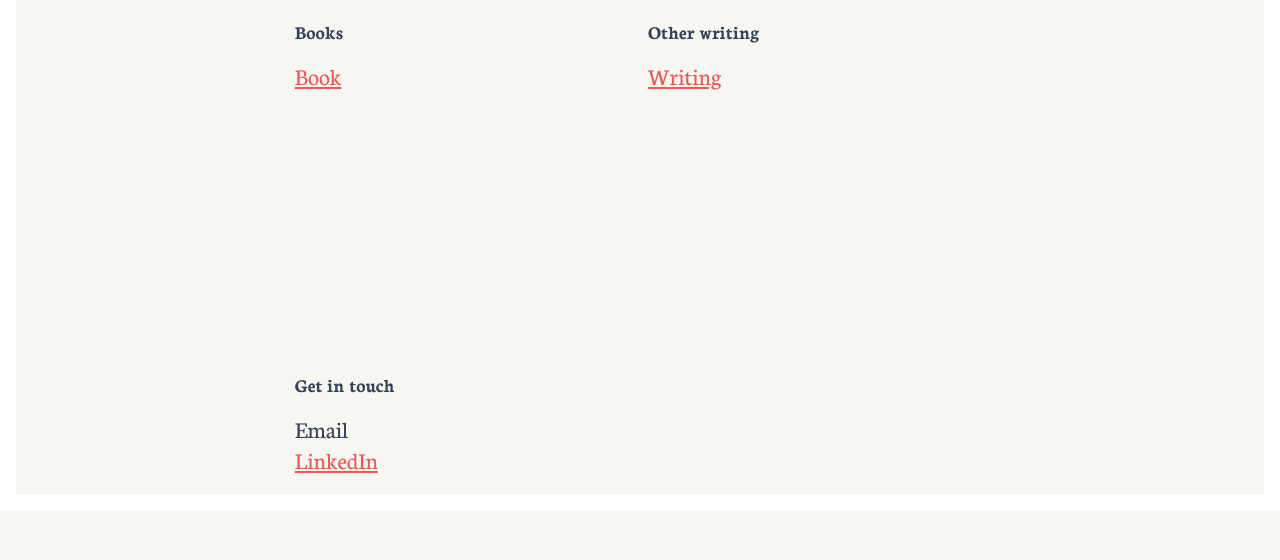
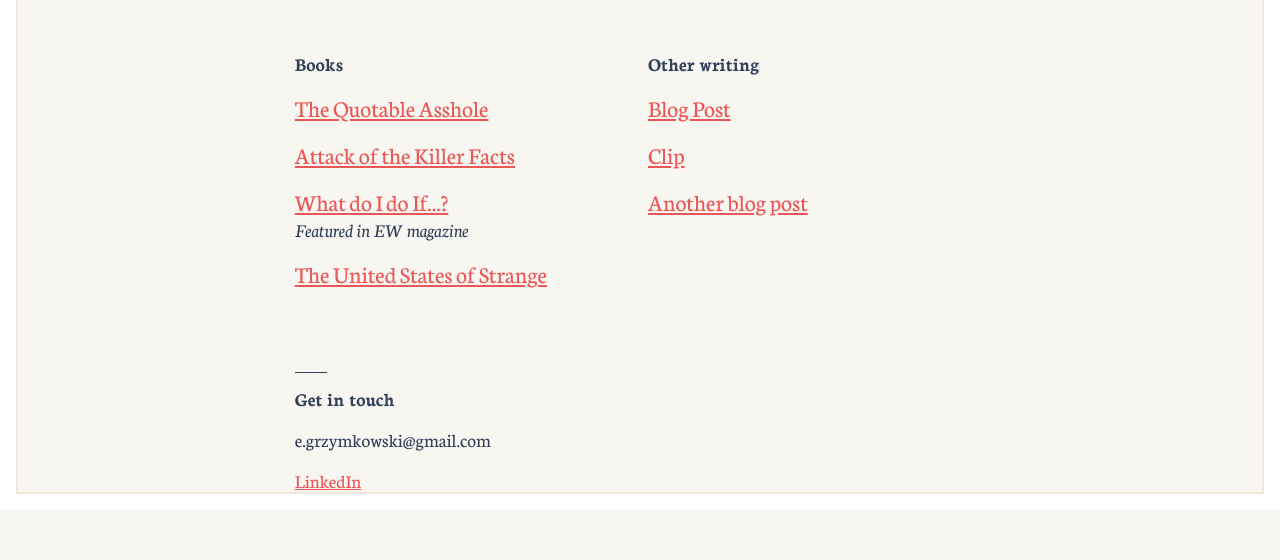
Before and after one commit to enatario/snowf, an Eleventy site: page src/index.njk in a window 1280 px wide. Shown: the part 290-850 px from the top of the page. Before the commit the page ends 800 px from the top, so only its background shows below. Built offline with nearby package versions, Linux system fonts and the light colour scheme; Eleventy itself is replaced by a stand-in of ours; files that its build step writes are made by us from their sources.

Commit message:
final designs

```diff
--- /dev/null
+++ b/src/_data/works.json
@@ -0,0 +1,43 @@
+{
+  "work": [
+    {
+      "hed": "Books",
+      "items": [
+        {
+          "title": "The Quotable Asshole",
+          "link": "https://google.com"
+        },
+        {
+          "title": "Attack of the Killer Facts",
+          "link": "https://google.com"
+        },
+        {
+          "title": "What do I do If...?",
+          "link": "https://google.com",
+          "note": "Featured in EW magazine"
+        },
+        {
+          "title": "The United States of Strange",
+          "link": "https://google.com"
+        }
+      ]
+    },
+    {
+      "hed": "Other writing",
+      "items": [
+        {
+          "title": "Blog Post",
+          "link": "https://google.com"
+        },
+        {
+          "title": "Clip",
+          "link": "https://google.com"
+        },
+        {
+          "title": "Another blog post",
+          "link": "https://google.com"
+        }
+      ]
+    }
+  ]
+}
--- a/src/_includes/footer.njk
+++ b/src/_includes/footer.njk
@@ -2,10 +2,10 @@
   <h2>Get in touch</h2>
   <ul>
     <li>
-      Email
+      e.grzymkowski@gmail.com
     </li>
     <li>
-      <a href="">LinkedIn</a>
+      <a href="https://www.linkedin.com/in/eric-grzymkowski-3939a04/">LinkedIn</a>
     </li>
   </ul>
 </footer>
--- a/src/_includes/header.njk
+++ b/src/_includes/header.njk
@@ -1,4 +1,4 @@
 <header>
   <h1 class="u-hide-visually">Eric Grzymkowski</h1>
-  <p role="doc-subtitle">Eric Grzymkowski [grim-KOW-skee] is a writer, editor, coffee table book author, and digital strategist. He spends his days as the Marketing Manager at <a href="https://www.oho.com/">Oho Interactive</a>. He enjoys working with <em>good people</em> on <em>good projects</em> at <em>good companies</em>.</p>
+  <p role="doc-subtitle">Eric Grzymkowski <span>[ˈgrim-KOU-skē]</span> is a writer, editor, coffee table book author, and digital strategist. He spends his days as the Marketing Manager at <a href="https://www.oho.com/">Oho Interactive</a>. He enjoys working with <em>good people</em> on <em>good projects</em> at <em>good companies</em>.</p>
 </header>
--- a/src/_includes/layouts/base.njk
+++ b/src/_includes/layouts/base.njk
@@ -4,7 +4,7 @@
   <meta charset="utf-8">
   <meta name="viewport" content="width=device-width, initial-scale=1.0">
   <meta http-equiv="X-UA-Compatible" content="ie=edge">
-  <title>{{ title }}</title>
+  <title>Eric Grzymkowski | Writer, Editor, Author</title>
   <link rel="stylesheet" href="/app.css" as="style">
 </head>
 <body>
--- a/src/_includes/work.njk
+++ b/src/_includes/work.njk
@@ -1,17 +1,13 @@
+{% for section in works.work %}
 <section>
-  <h2>Books</h2>
+  <h2>{{ section.hed }}</h2>
   <ul>
+    {% for item in section.items %}
     <li>
-      <a href="">Book</a>
+      <a href="">{{ item.title }}</a>
+      <small>{% if item.note %}{{ item.note }}{% endif %}</small>
     </li>
+    {% endfor %}
   </ul>
 </section>
-
-<section>
-  <h2>Other writing</h2>
-  <ul>
-    <li>
-      <a href="">Writing</a>
-    </li>
-  </ul>
-</section>
+{% endfor %}
--- a/src/css/app.scss
+++ b/src/css/app.scss
@@ -2,10 +2,8 @@
 @import "normalize.css/normalize";
 @import "reset/layout";
 
-// Base
+// // Base
 @import "base/imports";
 
-// Utilities
+// // Utilities
 @import "utilities/hide-visually";
-
-// Modules
--- a/src/css/base/_layout.scss
+++ b/src/css/base/_layout.scss
@@ -1,7 +1,18 @@
 html {
   background-color: var(--color-background);
-  box-shadow: inset 0 0 0 1rem var(--color-white);
-  padding: 2rem;
+  padding: 4rem;
+
+  &::after {
+    bottom: 0;
+    box-shadow: inset 0 0 0 1rem var(--color-white), inset 0 0 0 calc(1rem + 2px) var(--color-beige-dark);
+    content: "";
+    display: block;
+    left: 0;
+    pointer-events: none;
+    position: fixed;
+    right: 0;
+    top: 0;
+  }
 }
 
 body {
@@ -14,6 +25,26 @@ body {
 main {
   display: grid;
   grid-auto-columns: 1fr;
-  grid-auto-flow: column;
+  grid-gap: 1rem;
+
+  @media screen and (min-width: 45rem) {
+    grid-auto-flow: column;
+  }
+}
+
+ul {
+  display: grid;
   grid-gap: 1rem;
 }
+
+footer {
+  margin-top: 5rem;
+  font-size: var(--font-size-small);
+
+  &::before {
+    border-top: 1px solid currentColor;
+    content: "";
+    display: block;
+    width: 2rem;
+  }
+}
--- a/src/css/base/_typography.scss
+++ b/src/css/base/_typography.scss
@@ -26,7 +26,18 @@ h2 {
   font-size: var(--font-size-small);
 }
 
+small {
+  display: block;
+  font-style: italic;
+}
+
 [role="doc-subtitle"] {
   font-size: var(--font-size-large);
   margin-top: 0;
+
+  span {
+    color: var(--color-light-blue);
+    font-size: var(--font-size-base);
+    vertical-align: text-top;
+  }
 }
--- a/src/css/base/_variables.scss
+++ b/src/css/base/_variables.scss
@@ -1,6 +1,8 @@
 :root {
+  --color-light-blue: #577298;
   --color-dark-blue: #334259;
   --color-beige: #f8f6f0;
+  --color-beige-dark: #eee9d8;
   --color-poppy: #eb5757;
   --color-poppy-dark: #c74040;
   --color-white: #ffffff;
--- a/src/css/reset/layout.scss
+++ b/src/css/reset/layout.scss
@@ -7,8 +7,3 @@ html {
 *::after {
   box-sizing: inherit;
 }
-
-html,
-body {
-  height: 100%;
-}
```
